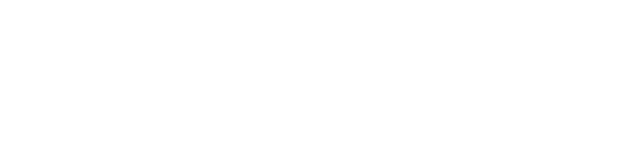
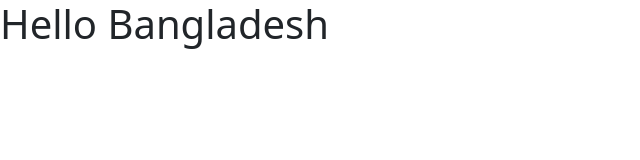
Before and after one commit to alamin00006/money-master-website, a plain HTML site: page index.html in a window 1280 px wide. Shown: the whole page, without its empty margins (0-640 px from the left). Drawn offline with nearby package versions, Linux system fonts and the light colour scheme.

Commit message:
Boostrap added

```diff
--- a/index.html
+++ b/index.html
@@ -5,8 +5,16 @@
     <meta http-equiv="X-UA-Compatible" content="IE=edge">
     <meta name="viewport" content="width=device-width, initial-scale=1.0">
     <title>Amar Money</title>
+    <!-- Boostrap cdn link -->
+    <link href="https://cdn.jsdelivr.net/npm/bootstrap@5.1.3/dist/css/bootstrap.min.css" rel="stylesheet" integrity="sha384-1BmE4kWBq78iYhFldvKuhfTAU6auU8tT94WrHftjDbrCEXSU1oBoqyl2QvZ6jIW3" crossorigin="anonymous">
 </head>
 <body>
 
+<h1>Hello Bangladesh</h1>
+
+
+
+<!-- Boostrap js cdn -->
+    <script src="https://cdn.jsdelivr.net/npm/bootstrap@5.1.3/dist/js/bootstrap.bundle.min.js" integrity="sha384-ka7Sk0Gln4gmtz2MlQnikT1wXgYsOg+OMhuP+IlRH9sENBO0LRn5q+8nbTov4+1p" crossorigin="anonymous"></script>
 </body>
 </html>
```
